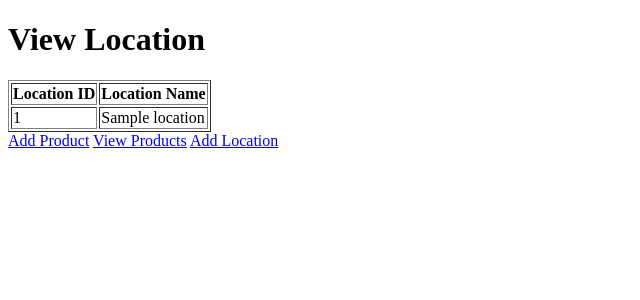
After one commit to Kanishkar16Vijay/Inventory, a Flask app: page /viewlocation in a window 1280 px wide. The commit adds this page. Shown: the top 300 px of the page, without its empty margins (0-640 px from the left). Run offline with Flask 3, Linux system fonts and the light colour scheme; tables that the repository leaves empty or names only in its code hold one stand-in row (values such as "Sample post").

Commit message:
Added two file add_location and view_location

```diff
--- a/app.py
+++ b/app.py
@@ -14,9 +14,9 @@ def get_db_connection():
 
 @app.route('/')
 def index() :
-    return render_template('add_product.html')
+    return render_template('index.html')
 
-@app.route('/addproducts',methods=['GET','POST'])
+@app.route('/addproduct',methods=['GET','POST'])
 def add_products() :
     if request.method=='POST' :
         p_id=request.form.get('pid')
@@ -28,6 +28,7 @@ def add_products() :
         cur.close()
         connection.close()
         return render_template('add_product.html')
+    return render_template('add_product.html')
 
 @app.route('/viewproduct',methods=['GET','POST'])
 def view_product() :
@@ -39,5 +40,29 @@ def view_product() :
     connection.close()
     return render_template('view_products.html',products=product)
 
+@app.route('/addlocation',methods=['POST','GET'])
+def add_location() :
+    if request.method=='POST' :
+        l_id=request.form.get('lid')
+        l_name=request.form.get('lname')
+        connection=get_db_connection()
+        cur=connection.cursor()
+        cur.execute("INSERT INTO Location(location_id,name) VALUES(%s,%s)",(l_id,l_name))
+        connection.commit()
+        cur.close()
+        connection.close()
+        return render_template('add_location.html')
+    return render_template('add_location.html')
+
+@app.route('/viewlocation',methods=['POST','GET'])
+def view_location() :
+    connection=get_db_connection()
+    cur=connection.cursor(dictionary=True)
+    cur.execute("SELECT *FROM Location")
+    location=cur.fetchall()
+    cur.close()
+    connection.close()
+    return render_template('view_locations.html',locations=location)
+
 if __name__=='__main__' :
     app.run(debug=True)
--- /dev/null
+++ b/templates/view_locations.html
@@ -0,0 +1,24 @@
+<!DOCTYPE html>
+<html lang="en">
+<head>
+    <title>View Locations</title>
+</head>
+<body>
+    <h1>View Location</h1>
+    <table border="1">
+        <tr>
+            <th>Location ID</th>
+            <th>Location Name</th>
+        </tr>
+        {% for dict in locations %}
+        <tr>
+            <td>{{dict['location_id']}}</td>
+            <td>{{dict['name']}}</td>
+        </tr>
+        {% endfor %}
+    </table>
+    <a href="/addlocation">Add Product</a>
+    <a href="/viewproduct">View Products</a>
+    <a href="/addlocation">Add Location</a>
+</body>
+</html>
--- a/templates/view_products.html
+++ b/templates/view_products.html
@@ -1,8 +1,6 @@
 <!DOCTYPE html>
 <html lang="en">
 <head>
-    <meta charset="UTF-8">
-    <meta name="viewport" content="width=device-width, initial-scale=1.0">
     <title>View Products</title>
 </head>
 <body>
@@ -19,5 +17,8 @@
         </tr>
         {% endfor %}
     </table>
+    <a href="/addproduct">Add Product</a>
+    <a href="/addlocation">Add Location</a>
+    <a href="/viewlocation">View Locations</a>
 </body>
 </html>
```
Also changed, not shown: templates/add_location.html (added, +21 -0 lines), templates/add_product.html (+4 -4 lines), templates/index.html (added, +17 -0 lines).
